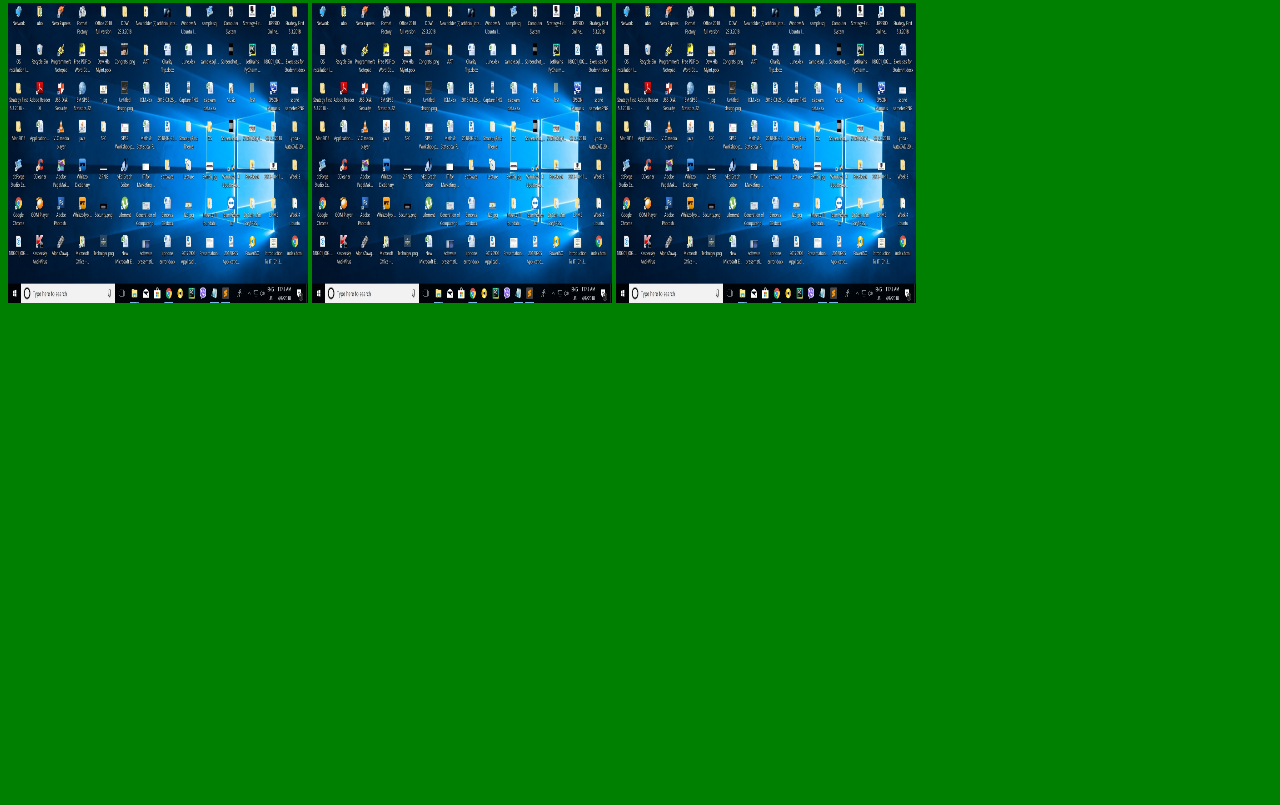
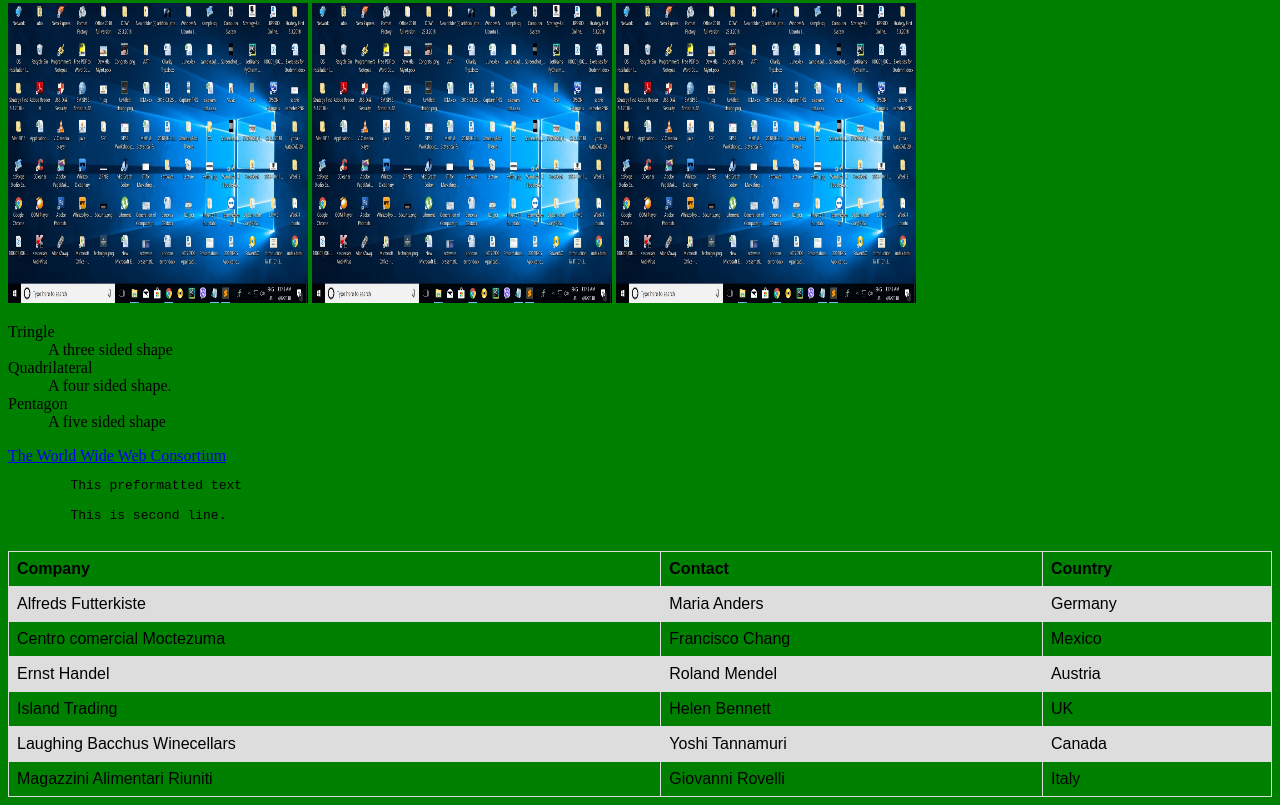
Before and after one commit to sougata18p/websiteone, a plain HTML site: page home.html in a window 1280 px wide. Shown: the part 490-1295 px from the top of the page. Before the commit the page ends 805 px from the top, so only its background shows below. Drawn offline with Linux system fonts and the light colour scheme.

Commit message:
Table CSS

```diff
--- a/home.html
+++ b/home.html
@@ -4,6 +4,23 @@
 <head>
 		<title>Strategy First</title>
 		<meta charset="utf-8">
+		<style>
+				table {
+				    font-family: arial, sans-serif;
+				    border-collapse: collapse;
+				    width: 100%;
+				}
+
+				td, th {
+				    border: 1px solid #dddddd;
+				    text-align: left;
+				    padding: 8px;
+				}
+
+				tr:nth-child(even) {
+				    background-color: #dddddd;
+				}
+				</style>
 </head>
 <body bgcolor="green">
 
@@ -29,6 +46,61 @@
    <img src="picone.jpg" width="300" height="300" alt="Screen"/>
    </br>
 
+   <dl>								    <!-- dl is Definition list  -->
+   		<dt>Tringle</dt> 		        <!-- dt is Definition Term  -->
+   		<dd>A three sided shape</dd>    <!-- dd is Definition   -->
+   		<dt>Quadrilateral</dt>
+   		<dd>A four sided shape.</dd>
+   		<dt>Pentagon</dt>
+   		<dd>A five sided shape </dd>
+   </dl>
+
+   <a href="http://www.w3.org">The World Wide Web Consortium</a>
+
+   <pre>
+   	This preformatted text
+
+   	This is second line.
+   </pre>
+
+
+   <table>
+		  <tr>
+		    <th>Company</th>
+		    <th>Contact</th>
+		    <th>Country</th>
+		  </tr>
+		  <tr>
+		    <td>Alfreds Futterkiste</td>
+		    <td>Maria Anders</td>
+		    <td>Germany</td>
+		  </tr>
+		  <tr>
+		    <td>Centro comercial Moctezuma</td>
+		    <td>Francisco Chang</td>
+		    <td>Mexico</td>
+		  </tr>
+		  <tr>
+		    <td>Ernst Handel</td>
+		    <td>Roland Mendel</td>
+		    <td>Austria</td>
+		  </tr>
+		  <tr>
+		    <td>Island Trading</td>
+		    <td>Helen Bennett</td>
+		    <td>UK</td>
+		  </tr>
+		  <tr>
+		    <td>Laughing Bacchus Winecellars</td>
+		    <td>Yoshi Tannamuri</td>
+		    <td>Canada</td>
+		  </tr>
+		  <tr>
+		    <td>Magazzini Alimentari Riuniti</td>
+		    <td>Giovanni Rovelli</td>
+		    <td>Italy</td>
+		  </tr>
+		</table>
 
 
 
```
Also changed, not shown: index2.html (added).
